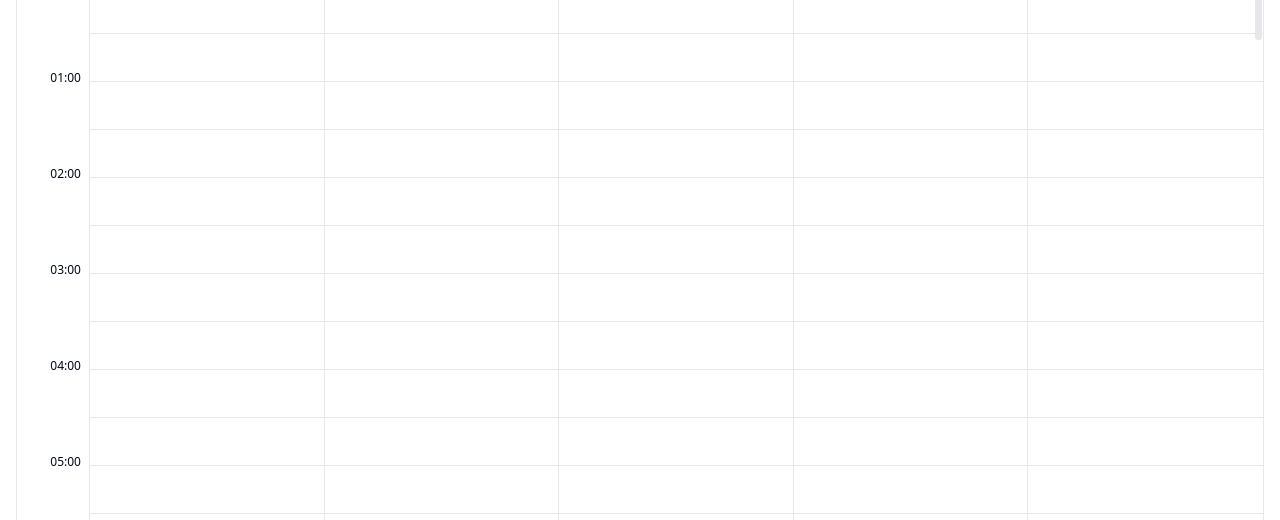
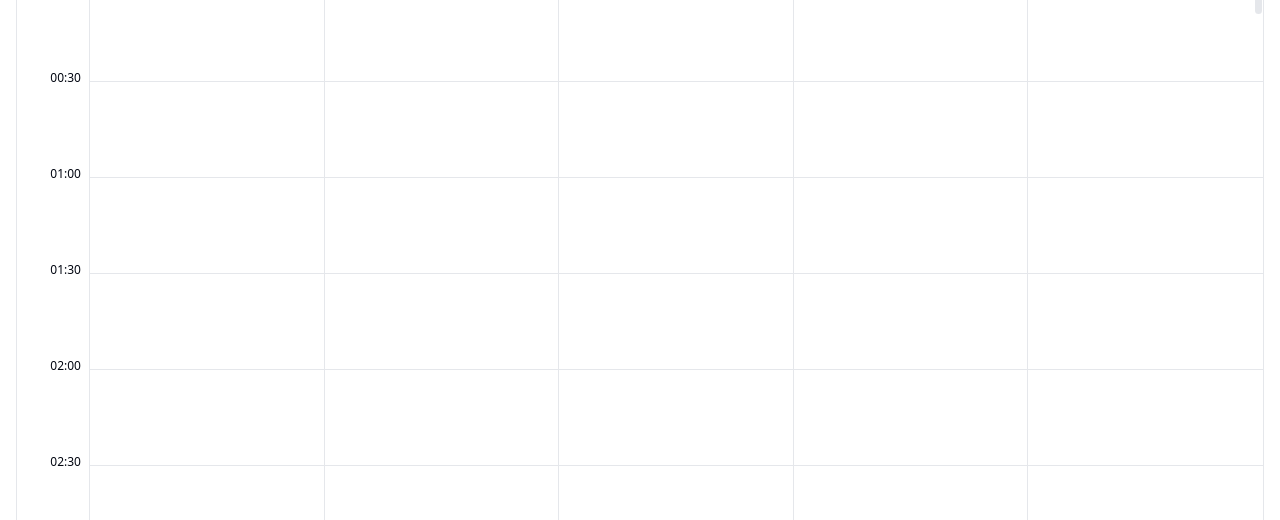
Before and after one commit to oloidev/full-calendar, a Next.js app: page /calendar in a window 1280 px wide. Shown: the part 278-798 px from the top of the page. Built offline with nearby package versions, Linux system fonts and the light colour scheme.

Commit message:
Ajuste aplicado a las vistas TimelineLocationView y TimelineProviderView para generar correctamente la cantidad de filas y labels necesarias según la configuración dinámica de timeslots.

```diff
--- a/src/modules/calendar/components/timeline-view/views/TimelineLocationView.tsx
+++ b/src/modules/calendar/components/timeline-view/views/TimelineLocationView.tsx
@@ -1,3 +1,5 @@
+"use client";
+
 import { format } from "date-fns";
 import { motion } from "framer-motion";
 
@@ -24,12 +26,17 @@ interface IProps {
 }
 
 export function TimelineLocationView({ events, locations }: IProps) {
-    const { selectedDate, use24HourFormat, timeSlotMinutes } = useCalendar();
+    const {
+        selectedDate,
+        use24HourFormat,
+        timeSlotMinutes: rawSlot,
+    } = useCalendar();
+
+    const timeSlotMinutes = Number(rawSlot);
     const locationList = locations;
     const timeSlots = generateTimeSlots(timeSlotMinutes, 0, 24);
-    const hourLabels = generateTimeSlots(60, 0, 24); // Para las etiquetas horarias
 
-    const cellHeight = 96 / (60 / timeSlotMinutes); // Alto por slot
+    const cellHeight = 96;
 
     return (
         <motion.div
@@ -39,6 +46,7 @@ export function TimelineLocationView({ events, locations }: IProps) {
             variants={fadeIn}
             transition={transition}
         >
+            {/* Mensaje solo para móviles */}
             <motion.div
                 className="flex flex-col items-center justify-center border-b py-4 text-sm text-t-quaternary sm:hidden"
                 initial={{ opacity: 0, y: -20 }}
@@ -50,7 +58,7 @@ export function TimelineLocationView({ events, locations }: IProps) {
             </motion.div>
 
             <motion.div className="hidden flex-col sm:flex" variants={staggerContainer}>
-                {/* Header */}
+                {/* Encabezado */}
                 <motion.div
                     className="relative z-20 flex border-b"
                     initial={{ opacity: 0, y: -20 }}
@@ -78,28 +86,29 @@ export function TimelineLocationView({ events, locations }: IProps) {
                     </div>
                 </motion.div>
 
+                {/* Cuerpo del calendario */}
                 <ScrollArea className="h-[736px]" type="always">
-                    <div className="relative"> {/* 👈 Contenedor necesario para posicionar correctamente el timeline */}
+                    <div className="relative">
                         <div className="flex">
                             {/* Columna de horas */}
                             <div className="relative w-18">
-                                {hourLabels.map(({ hour }) => (
+                                {timeSlots.map(({ hour, minute }) => (
                                     <div
-                                        key={`label-${hour}`}
+                                        key={`label-${hour}-${minute}`}
                                         className="relative"
-                                        style={{ height: "96px" }}
+                                        style={{ height: `${cellHeight}px` }}
                                     >
                                         <span className="absolute -top-3 right-2 text-xs text-t-quaternary">
                                             {format(
-                                                new Date().setHours(hour, 0, 0, 0),
-                                                use24HourFormat ? "HH:mm" : "h a"
+                                                new Date().setHours(hour, minute, 0, 0),
+                                                use24HourFormat ? "HH:mm" : "h:mm a"
                                             )}
                                         </span>
                                     </div>
                                 ))}
                             </div>
 
-                            {/* Grilla */}
+                            {/* Grilla de columnas por location */}
                             <div
                                 className="relative flex-1 grid divide-x border-l"
                                 style={{
@@ -139,6 +148,7 @@ export function TimelineLocationView({ events, locations }: IProps) {
                                                 </div>
                                             ))}
 
+                                            {/* Eventos renderizados en su lugar */}
                                             <RenderGroupedEvents
                                                 groupedEvents={groupedEvents}
                                                 day={selectedDate}
@@ -148,11 +158,11 @@ export function TimelineLocationView({ events, locations }: IProps) {
                                 })}
                             </div>
 
+                            {/* Línea de tiempo vertical (ahora) */}
                             <CalendarTimeline />
                         </div>
                     </div>
                 </ScrollArea>
-
             </motion.div>
         </motion.div>
     );
--- a/src/modules/calendar/components/timeline-view/views/TimelineProviderView.tsx
+++ b/src/modules/calendar/components/timeline-view/views/TimelineProviderView.tsx
@@ -1,3 +1,5 @@
+"use client";
+
 import { format } from "date-fns";
 import { motion } from "framer-motion";
 
@@ -24,12 +26,17 @@ interface IProps {
 }
 
 export function TimelineProviderView({ events, providers }: IProps) {
-    const { selectedDate, use24HourFormat, timeSlotMinutes } = useCalendar();
-    const providersList = providers;
+    const {
+        selectedDate,
+        use24HourFormat,
+        timeSlotMinutes: rawSlot,
+    } = useCalendar();
+
+    const timeSlotMinutes = Number(rawSlot);
+    const providerList = providers;
     const timeSlots = generateTimeSlots(timeSlotMinutes, 0, 24);
-    const hourLabels = generateTimeSlots(60, 0, 24); // Para las etiquetas horarias
 
-    const cellHeight = 96 / (60 / timeSlotMinutes); // Alto por slot
+    const cellHeight = 96;
 
     return (
         <motion.div
@@ -39,6 +46,7 @@ export function TimelineProviderView({ events, providers }: IProps) {
             variants={fadeIn}
             transition={transition}
         >
+            {/* Mensaje solo para móviles */}
             <motion.div
                 className="flex flex-col items-center justify-center border-b py-4 text-sm text-t-quaternary sm:hidden"
                 initial={{ opacity: 0, y: -20 }}
@@ -50,7 +58,7 @@ export function TimelineProviderView({ events, providers }: IProps) {
             </motion.div>
 
             <motion.div className="hidden flex-col sm:flex" variants={staggerContainer}>
-                {/* Header */}
+                {/* Encabezado */}
                 <motion.div
                     className="relative z-20 flex border-b"
                     initial={{ opacity: 0, y: -20 }}
@@ -61,10 +69,10 @@ export function TimelineProviderView({ events, providers }: IProps) {
                     <div
                         className="grid flex-1 border-l"
                         style={{
-                            gridTemplateColumns: `repeat(${providersList.length}, minmax(0, 1fr))`,
+                            gridTemplateColumns: `repeat(${providerList.length}, minmax(0, 1fr))`,
                         }}
                     >
-                        {providersList.map((provider, index) => (
+                        {providerList.map((provider, index) => (
                             <motion.span
                                 key={provider.id}
                                 className="py-2 text-center text-xs font-medium text-t-quaternary"
@@ -78,35 +86,36 @@ export function TimelineProviderView({ events, providers }: IProps) {
                     </div>
                 </motion.div>
 
+                {/* Cuerpo del calendario */}
                 <ScrollArea className="h-[736px]" type="always">
-                    <div className="relative"> {/* 👈 Contenedor necesario para posicionar correctamente el timeline */}
+                    <div className="relative">
                         <div className="flex">
                             {/* Columna de horas */}
                             <div className="relative w-18">
-                                {hourLabels.map(({ hour }) => (
+                                {timeSlots.map(({ hour, minute }) => (
                                     <div
-                                        key={`label-${hour}`}
+                                        key={`label-${hour}-${minute}`}
                                         className="relative"
-                                        style={{ height: "96px" }}
+                                        style={{ height: `${cellHeight}px` }}
                                     >
                                         <span className="absolute -top-3 right-2 text-xs text-t-quaternary">
                                             {format(
-                                                new Date().setHours(hour, 0, 0, 0),
-                                                use24HourFormat ? "HH:mm" : "h a"
+                                                new Date().setHours(hour, minute, 0, 0),
+                                                use24HourFormat ? "HH:mm" : "h:mm a"
                                             )}
                                         </span>
                                     </div>
                                 ))}
                             </div>
 
-                            {/* Grilla */}
+                            {/* Grilla de columnas por provider */}
                             <div
                                 className="relative flex-1 grid divide-x border-l"
                                 style={{
-                                    gridTemplateColumns: `repeat(${providersList.length}, minmax(0, 1fr))`,
+                                    gridTemplateColumns: `repeat(${providerList.length}, minmax(0, 1fr))`,
                                 }}
                             >
-                                {providersList.map((provider) => {
+                                {providerList.map((provider) => {
                                     const providerEvents = events.filter(
                                         (e) => e.provider?.id === provider.id
                                     );
@@ -139,6 +148,7 @@ export function TimelineProviderView({ events, providers }: IProps) {
                                                 </div>
                                             ))}
 
+                                            {/* Eventos renderizados en su lugar */}
                                             <RenderGroupedEvents
                                                 groupedEvents={groupedEvents}
                                                 day={selectedDate}
@@ -148,11 +158,11 @@ export function TimelineProviderView({ events, providers }: IProps) {
                                 })}
                             </div>
 
+                            {/* Línea de tiempo vertical (ahora) */}
                             <CalendarTimeline />
                         </div>
                     </div>
                 </ScrollArea>
-
             </motion.div>
         </motion.div>
     );
--- a/src/modules/calendar/components/week-and-day-view/event-block.tsx
+++ b/src/modules/calendar/components/week-and-day-view/event-block.tsx
@@ -57,12 +57,15 @@ interface IProps
 }
 
 export function EventBlock({ event, className }: IProps) {
-  const { badgeVariant, use24HourFormat } = useCalendar();
+  const { badgeVariant, use24HourFormat, timeSlotMinutes: rawSlot } = useCalendar();
+  const timeSlotMinutes = Number(rawSlot);
+  const cellHeight = 96;
 
   const start = parseISO(event.startDate);
   const end = parseISO(event.endDate);
   const durationInMinutes = differenceInMinutes(end, start);
-  const heightInPixels = (durationInMinutes / 60) * 96 - 8;
+  const pixelsPerMinute = cellHeight / timeSlotMinutes;
+  const heightInPixels = durationInMinutes * pixelsPerMinute;
 
   const color = (
     badgeVariant === "dot" ? `${event.color}-dot` : event.color
@@ -88,7 +91,6 @@ export function EventBlock({ event, className }: IProps) {
                 <circle cx="4" cy="4" r="4" />
               </svg>
             )}
-
             <p className="truncate font-semibold">{event.title}</p>
           </div>
 
```
